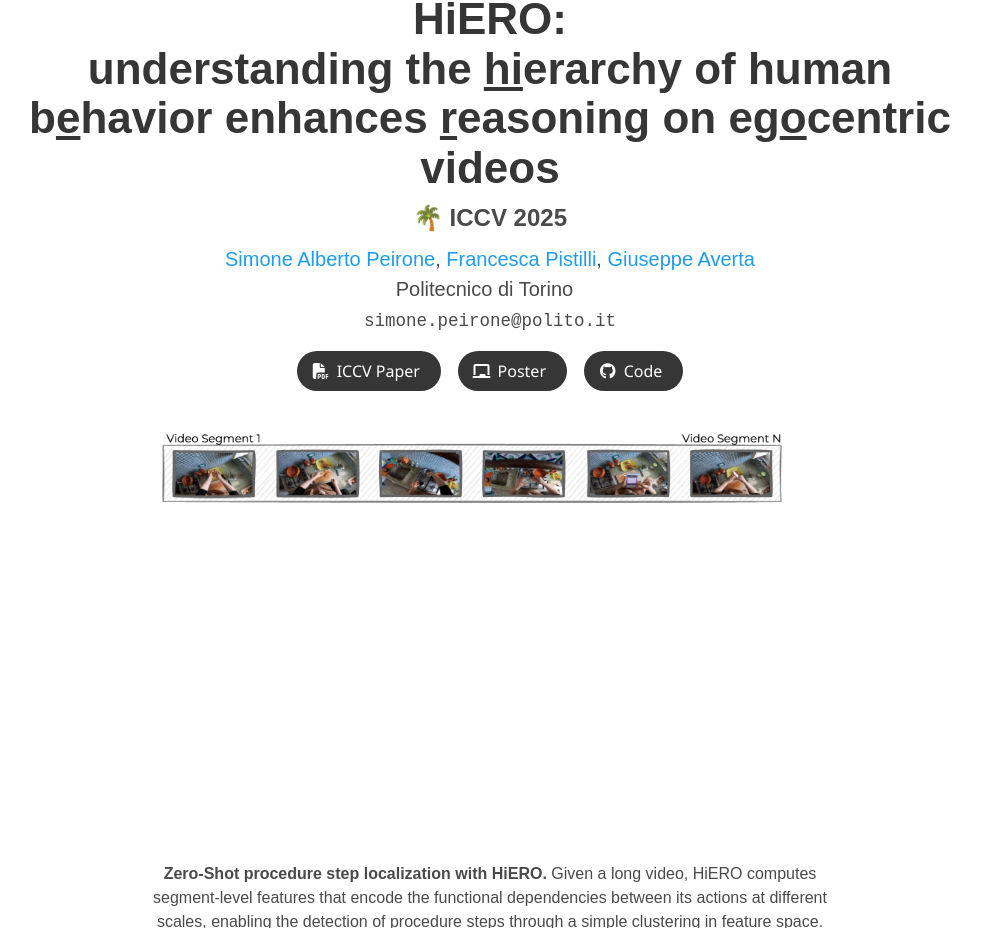
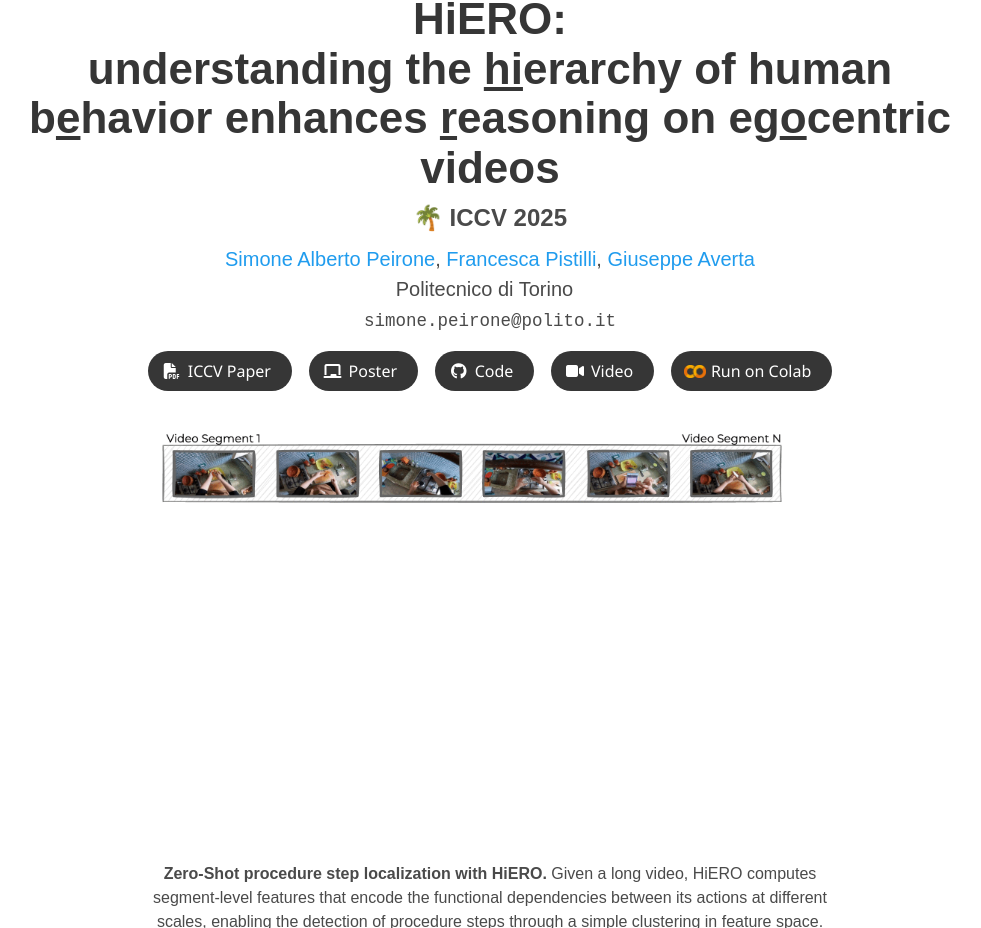
Before and after one commit to sapeirone/HiERO, a plain HTML site: page index.html in a window 1280 px wide. Shown: the part 172-1100 px from the top of the page, without its empty margins (150-1131 px from the left). Drawn offline with Linux system fonts and the light colour scheme; a script that the page names is missing; some icons are missing; a web font is replaced by a local one.

Commit message:
Add a reference to the colab notebook and yt video in the readme

```diff
--- a/index.html
+++ b/index.html
@@ -162,6 +162,33 @@
                         <i class="fab fa-github"></i>
                       </span>
                       <span>Code</span>
+                    </a>
+                  </span>
+                  &nbsp;&nbsp;
+                  <span class="link-block">
+                    <a
+                      href="https://youtu.be/aK3Ut0eMJoo"
+                      target="_blank"
+                      class="external-link button is-normal is-rounded is-dark"
+                    >
+                      <span class="icon">
+                        <i class="fas fa-video"></i>
+                      </span>
+                      <span>Video</span>
+                    </a>
+                  </span>
+                  &nbsp;&nbsp;
+                  <!-- ArXiv abstract Link -->
+                  <span class="link-block">
+                    <a
+                      href="https://colab.research.google.com/github/sapeirone/HiERO/blob/main/quickstart.ipynb"
+                      target="_blank"
+                      class="external-link button is-normal is-rounded is-dark"
+                    >
+                      <span class="icon">
+                        <img width="90%" src="static/images/colab.png" />
+                      </span>
+                      <span>Run on Colab</span>
                     </a>
                   </span>
                 </div>
```
Also changed, not shown: static/images/colab.png (added).
